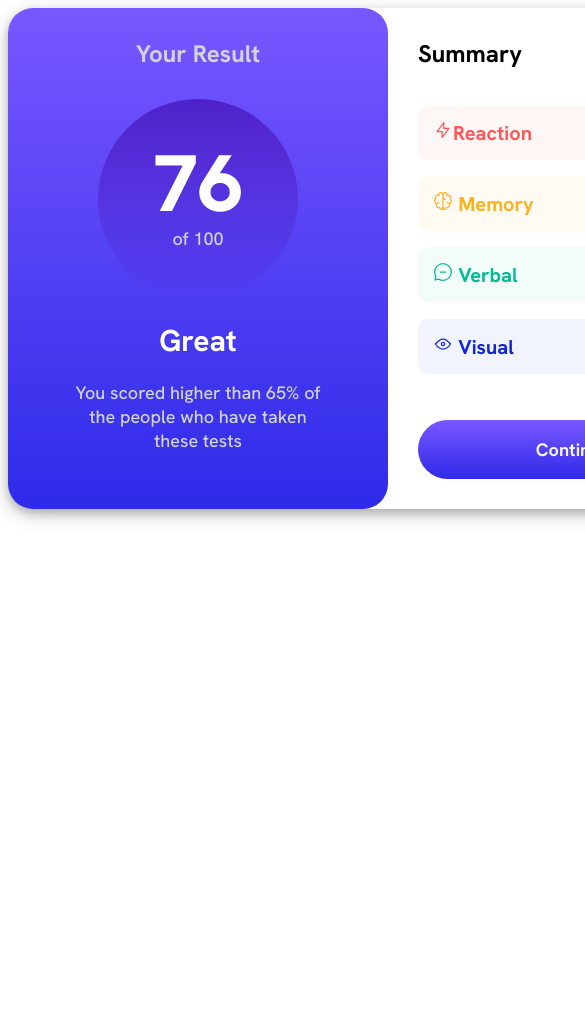
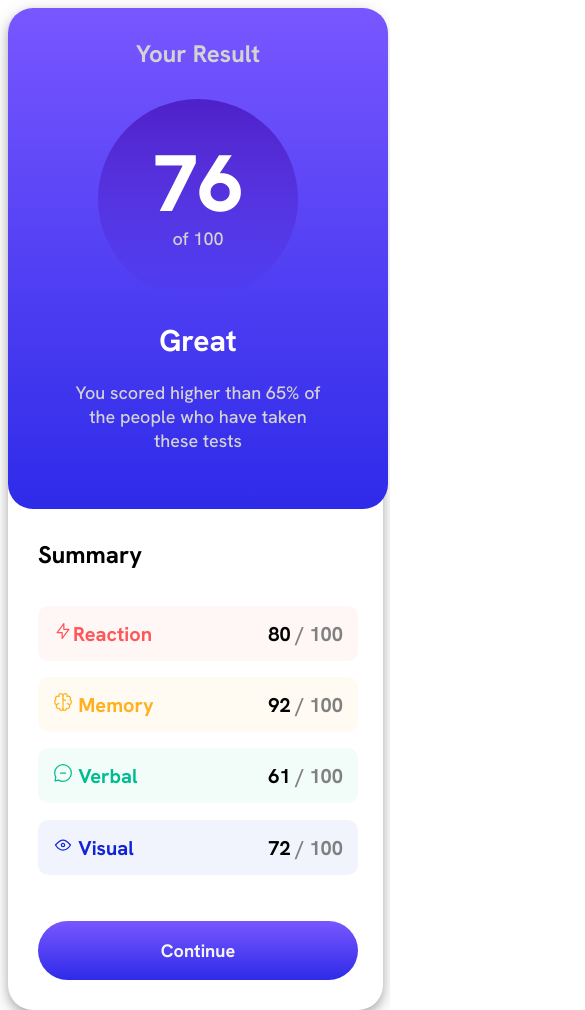
Before and after one commit to chorong09/results-summary-component, a plain HTML site: page index.html in a window 390 px wide. Shown: the top 1010 px of the page, 585 px wide, since content can reach past the window. Before the commit the page ends 844 px from the top, so only its background shows below. Drawn offline with Linux system fonts and the light colour scheme.

Commit message:
Add files via upload

```diff
--- a/style.css
+++ b/style.css
@@ -146,3 +146,10 @@ score {
 perfectscore {
     color: gray;
 }
+@media screen and (max-width: 750px) {
+    .wrapper {
+        width: 375px;
+        grid-template-columns: auto;
+        grid-template-rows: 1fr 1fr;
+    }
+  }
```
Also changed, not shown: screenshot.PNG (added), screenshot2.PNG (added), 1 other file.
